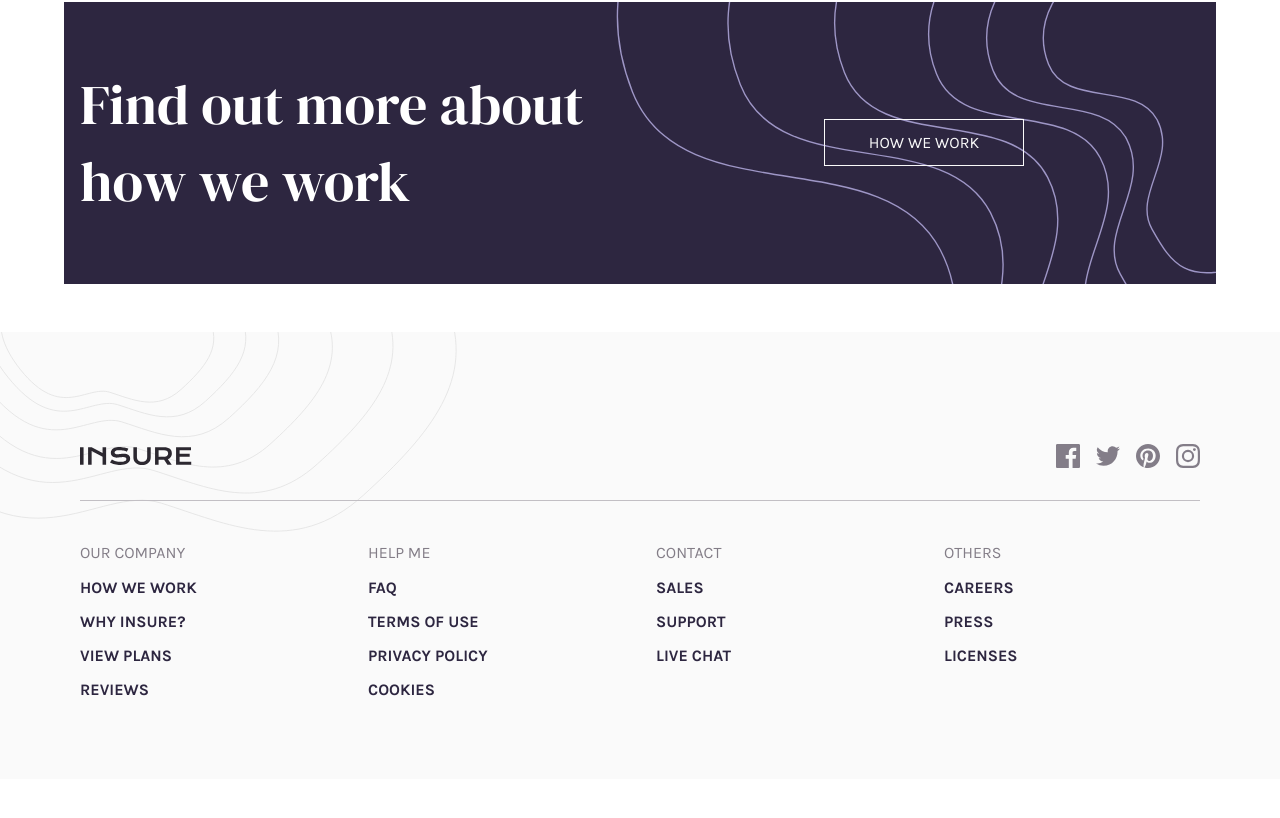
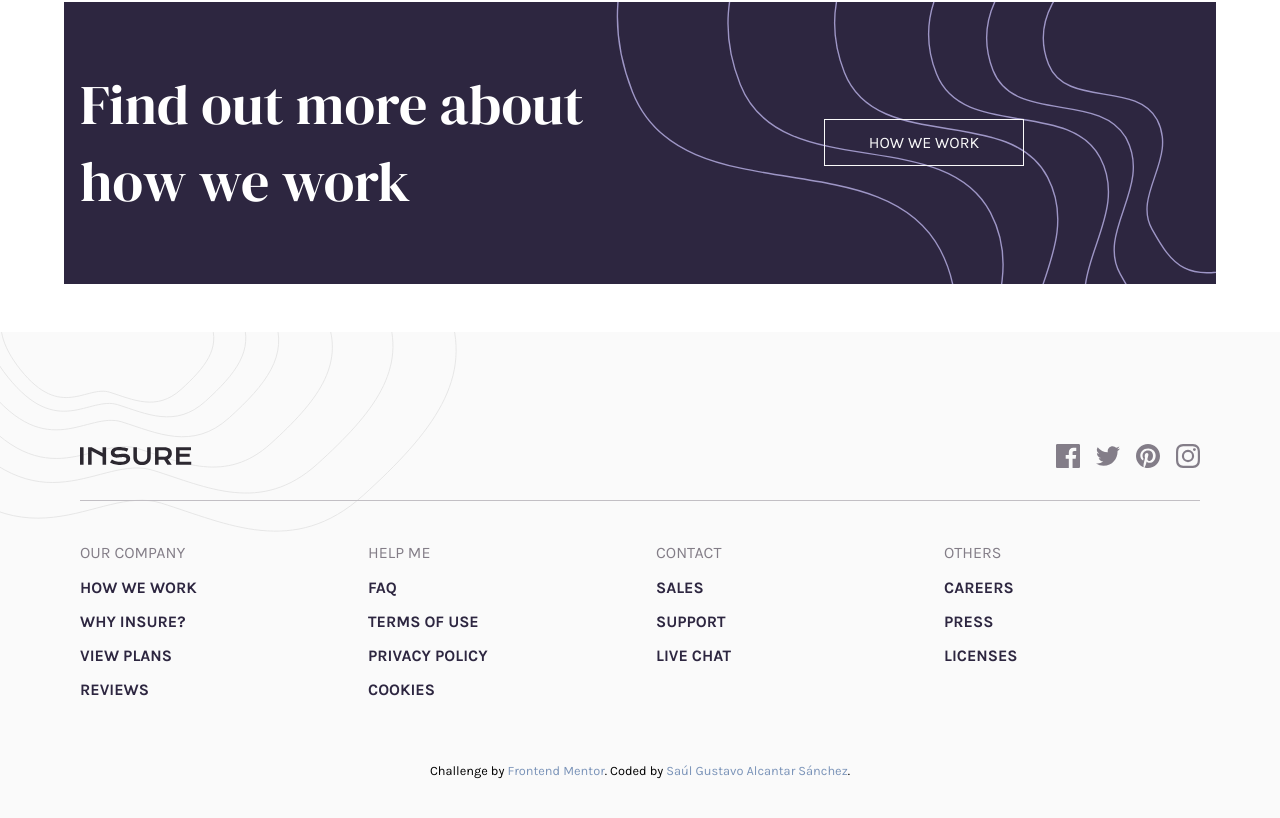
Before and after one commit to saul-gustavo/insure-landing-page, a React (Vite) app: page / in a window 1280 px wide. Shown: the part 1389-2207 px from the top of the page. Before the commit the page ends 2168 px from the top, so only its background shows below. Built offline with nearby package versions, Linux system fonts and the light colour scheme.

Commit message:
Se agrego autor

```diff
--- a/src/components/Footer/Footer.css
+++ b/src/components/Footer/Footer.css
@@ -90,6 +90,20 @@
     text-decoration: underline;
 }
 
+.autor-field {
+    margin-top: 3rem;
+    font-size: .8rem;
+}
+
+.autor-field > a {
+    text-decoration: none;
+    color: var(--grayish-blue);
+}
+
+.autor-field > a:hover {
+    color: black;
+}
+
 @media (min-width: 500px) {
 
     .footer-links {
--- a/src/components/Footer/Footer.jsx
+++ b/src/components/Footer/Footer.jsx
@@ -62,7 +62,10 @@ export default function Footer() {
                 </nav>
             </div>
 
-            <div className="line-footer"></div>
+            <div className="autor-field">
+                Challenge by <a href="https://www.frontendmentor.io?ref=challenge" target="_blank">Frontend Mentor</a>.
+                Coded by <a href="https://github.com/saul-gustavo" target="_blank">Saúl Gustavo Alcantar Sánchez</a>.
+            </div>
         </footer>
     )
 }
```
